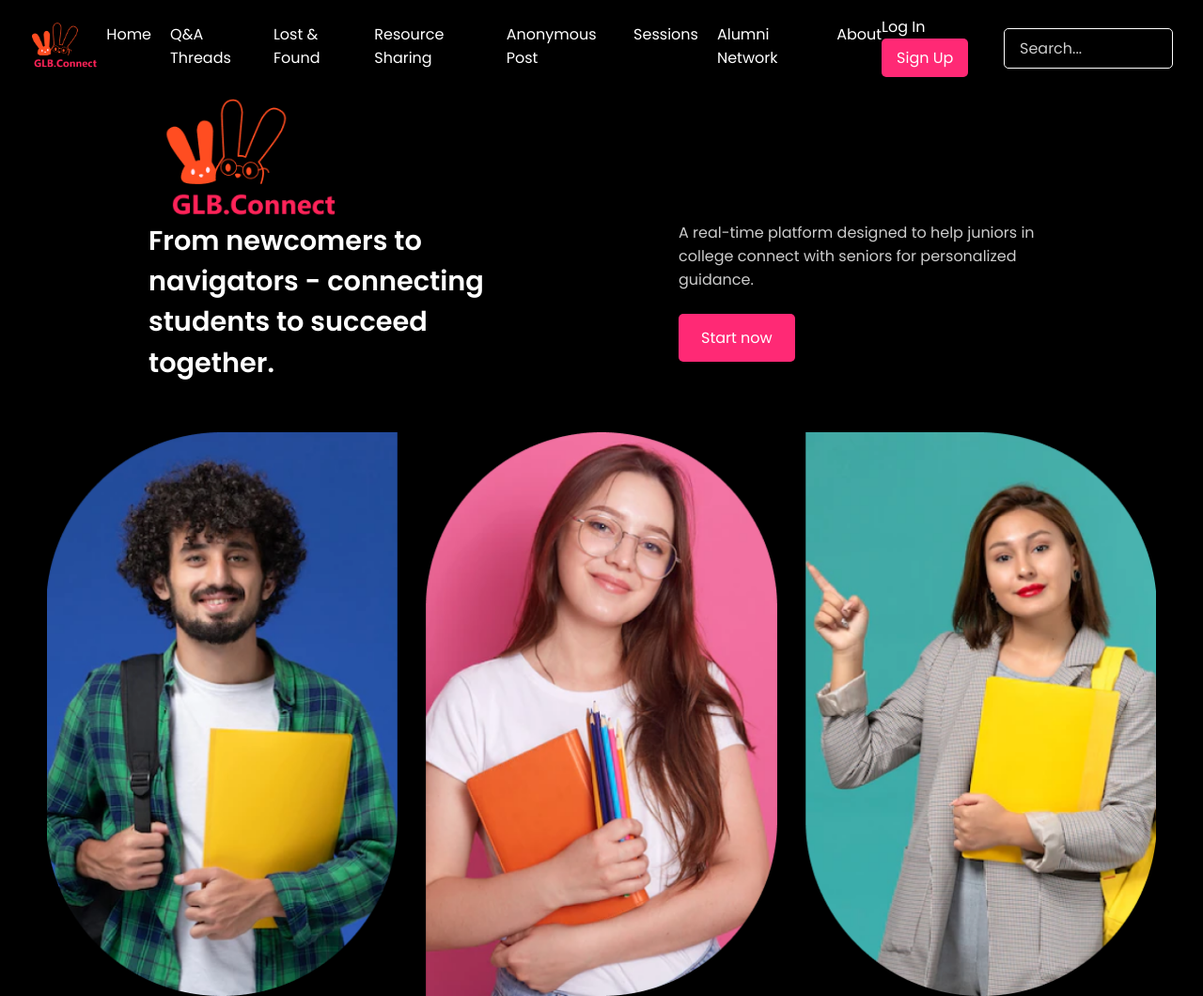
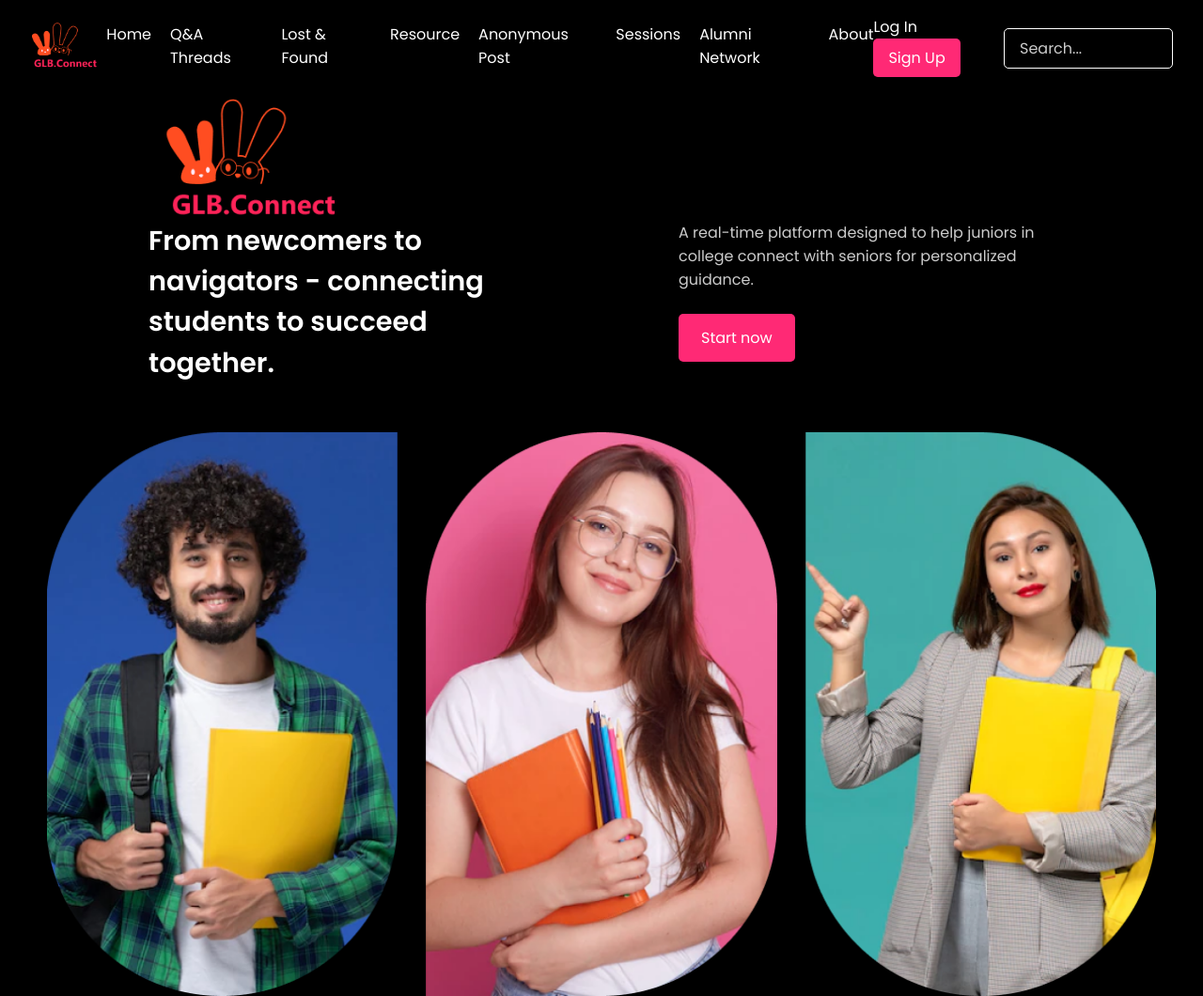
Before and after one commit to mb-aarfi/GLB.Connect, a plain HTML site: page index.html in a window 1280 px wide. Shown: the top 1060 px of the page at 94% size. Drawn offline with Linux system fonts and the light colour scheme.

Commit message:
Update index.html

```diff
--- a/index.html
+++ b/index.html
@@ -19,7 +19,7 @@
                 <li><a href="#">Home</a></li>
                 <li><a href="#">Q&A Threads</a></li>
                 <li><a href="#">Lost & Found</a></li>
-                <li><a href="#">Resource Sharing</a></li>
+                <li><a href="#">Resource</a></li>
                 <li><a href="#">Anonymous Post</a></li>
                 <li><a href="#">Sessions</a></li>
                 <li><a href="#">Alumni Network</a></li>
```
